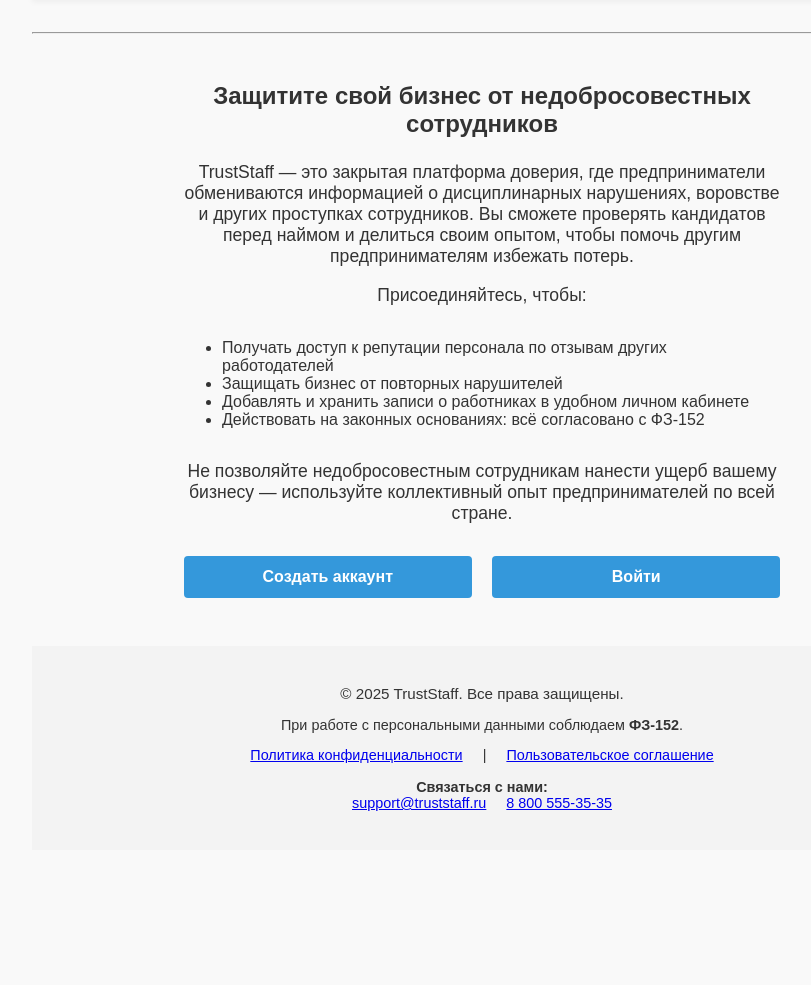
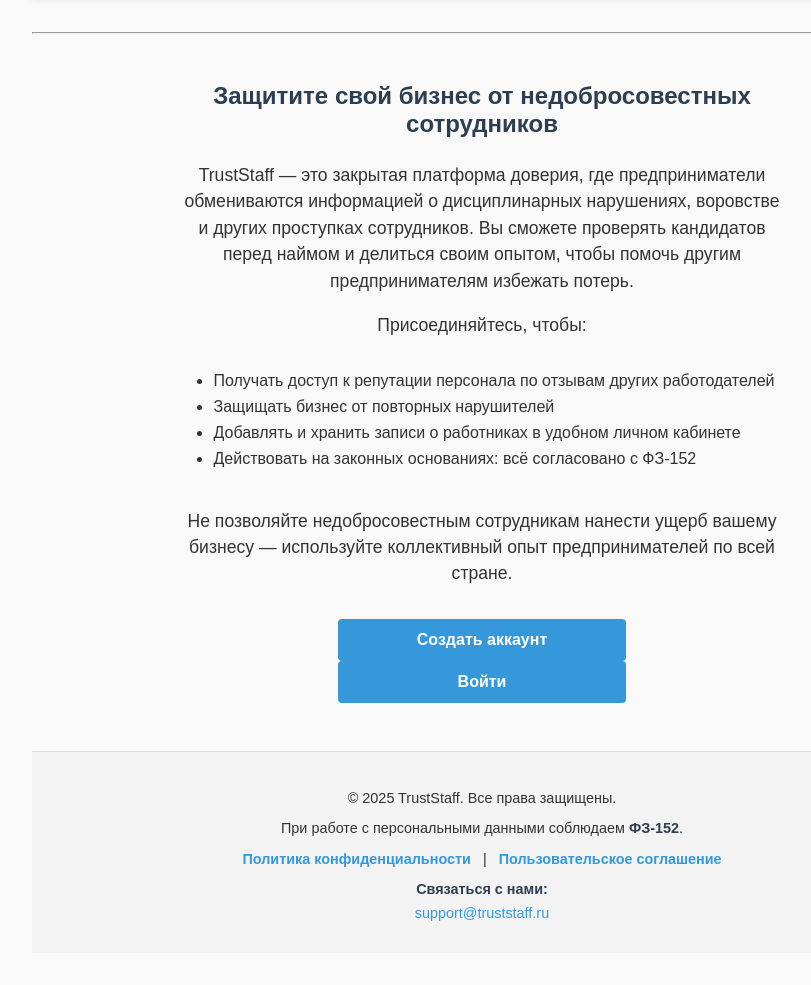
Before and after one commit to Pop228822/truststaff, a FastAPI app: page / in a window 1280 px wide. Shown: the part 176-1161 px from the top of the page, without its empty margins (158-969 px from the left). Before the commit the page ends 1058 px from the top, so only its background shows below. Run offline with FastAPI, Linux system fonts and the light colour scheme.

Commit message:
Красоту навёл + terms + policy

```diff
--- a/static/style.css
+++ b/static/style.css
@@ -300,3 +300,95 @@
         padding: 0.5rem;
     }
 }
+
+/* Футер */
+.site-footer {
+    margin-top: 2rem;
+    background-color: #f3f3f3;
+    padding: 1.5rem 0;
+    border-top: 1px solid #ddd; /* Разделяем футер от остального контента */
+}
+
+.site-footer .container {
+    text-align: center;
+}
+
+.site-footer p {
+    margin-bottom: 0.5rem;
+    font-size: 0.9rem;
+    color: #333;
+}
+
+.site-footer p strong {
+    color: #2c3e50;
+}
+
+/* Ссылки в футере */
+.footer-links a {
+    margin: 0 0.5rem;
+    color: #3498db;
+    text-decoration: none;
+    font-weight: bold;
+    transition: color 0.2s;
+}
+
+.footer-links a:hover {
+    color: #1f6399;
+    text-decoration: underline;
+}
+
+/* Блок контактов */
+.contact a {
+    display: inline-block;
+    margin-top: 0.5rem;
+    color: #3498db;
+    text-decoration: none;
+    font-weight: normal; /* Можно оставить bold, если хотите */
+}
+
+.contact a:hover {
+    text-decoration: underline;
+    color: #1f6399;
+}
+
+
+/* Блок промо для незарегистрированных пользователей */
+.promo-section {
+    text-align: center;
+    margin: 3rem auto;
+    max-width: 600px;
+}
+
+.promo-section h2 {
+    margin-bottom: 1.5rem;
+    font-size: 1.5rem;
+    color: #2c3e50;
+}
+
+.promo-section p {
+    margin-top: 1rem;
+    font-size: 1.1rem;
+    line-height: 1.5;
+    color: #333;
+}
+
+.promo-section ul {
+    text-align: left;
+    margin: 1rem auto;
+    display: inline-block;
+    list-style-type: disc;
+    padding-left: 1.5rem; /* отступ, чтобы маркеры не наезжали */
+}
+
+.promo-section ul li {
+    margin-bottom: 0.5rem;
+}
+
+.promo-cta {
+    margin-top: 2rem;
+}
+
+/* Кнопки в блоке промо */
+.promo-cta .big-button {
+    margin: 0 0.5rem;
+}
--- a/templates/footer.html
+++ b/templates/footer.html
@@ -1,19 +1,19 @@
-<footer class="site-footer" style="margin-top: 2rem; background-color: #f3f3f3; padding: 1.5rem 0;">
+<footer class="site-footer">
     <div class="container">
-        <p style="text-align: center; font-size: 0.95rem; margin-bottom: 0.5rem;">
+        <p>
             © 2025 TrustStaff. Все права защищены.
         </p>
-        <p style="text-align: center; font-size: 0.9rem; margin-bottom: 0.5rem;">
+        <p>
             При работе с персональными данными соблюдаем <strong>ФЗ-152</strong>.
         </p>
-        <p style="text-align: center; font-size: 0.9rem; margin-bottom: 1rem;">
-            <a href="/policy" style="margin-right: 1rem;">Политика конфиденциальности</a> |
-            <a href="/terms" style="margin-left: 1rem;">Пользовательское соглашение</a>
+        <p class="footer-links">
+            <a href="/policy">Политика конфиденциальности</a>
+            <span>|</span>
+            <a href="/terms">Пользовательское соглашение</a>
         </p>
-        <p style="text-align: center; font-size: 0.9rem;">
+        <p class="contact">
             <strong>Связаться с нами:</strong><br>
-            <a href="mailto:support@truststaff.ru" style="margin-right: 1rem;">support@truststaff.ru</a>
-            <a href="tel:+78005553535">8 800 555-35-35</a>
+            <a href="mailto:support@truststaff.ru">support@truststaff.ru</a>
         </p>
     </div>
 </footer>
--- a/templates/index.html
+++ b/templates/index.html
@@ -46,31 +46,30 @@
             </p>
         </div>
     {% else %}
-        <!-- Если пользователь не авторизован (или не 'user') -->
-        <div style="text-align: center; margin: 3rem auto; max-width: 600px;">
+        <div class="promo-section">
             <h2>Защитите свой бизнес от недобросовестных сотрудников</h2>
-            <p style="margin-top: 1.5rem; font-size: 1.1rem;">
+            <p>
                 TrustStaff — это закрытая платформа доверия, где предприниматели обмениваются
                 информацией о дисциплинарных нарушениях, воровстве и других проступках сотрудников.
                 Вы сможете проверять кандидатов перед наймом и делиться своим опытом, чтобы помочь
                 другим предпринимателям избежать потерь.
             </p>
-            <p style="margin-top: 1rem; font-size: 1.1rem;">
+            <p>
                 Присоединяйтесь, чтобы:
             </p>
-            <ul style="text-align: left; margin: 1rem auto; display: inline-block;">
+            <ul>
                 <li>Получать доступ к репутации персонала по отзывам других работодателей</li>
                 <li>Защищать бизнес от повторных нарушителей</li>
                 <li>Добавлять и хранить записи о работниках в удобном личном кабинете</li>
                 <li>Действовать на законных основаниях: всё согласовано с ФЗ-152</li>
             </ul>
-            <p style="margin-top: 1rem; font-size: 1.1rem;">
+            <p>
                 Не позволяйте недобросовестным сотрудникам нанести ущерб вашему бизнесу —
                 используйте коллективный опыт предпринимателей по всей стране.
             </p>
-            <div style="margin-top: 2rem;">
+            <div class="promo-cta">
                 <a href="/register" class="big-button">Создать аккаунт</a>
-                <a href="/login" class="big-button" style="margin-left: 1rem;">Войти</a>
+                <a href="/login" class="big-button">Войти</a>
             </div>
         </div>
     {% endif %}
```
Also changed, not shown: templates/policy.html (added, +94 -0 lines), templates/terms.html (added, +85 -0 lines).
